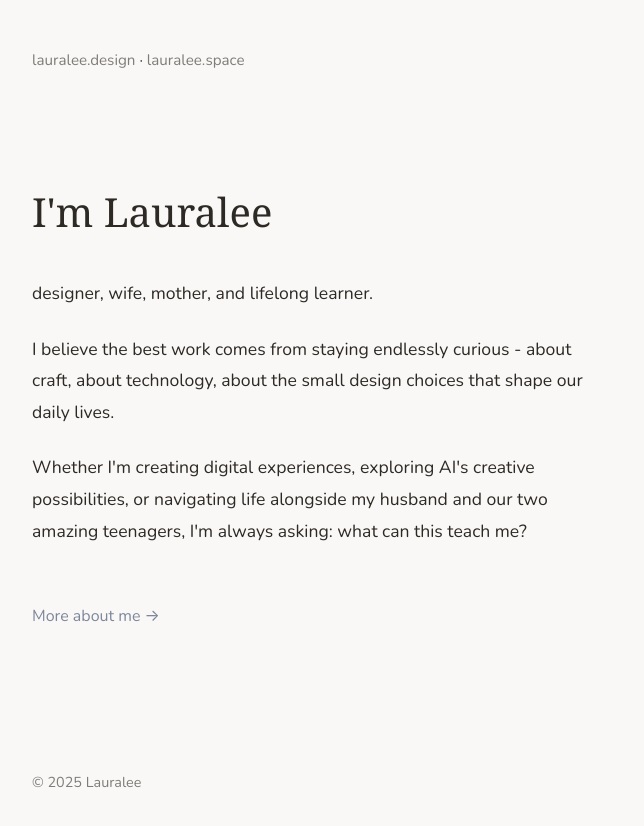
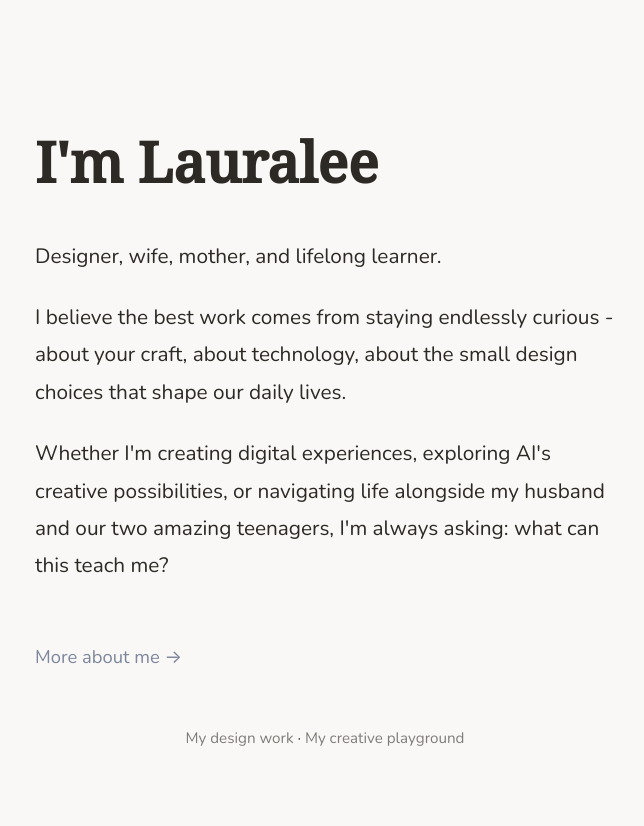
Before and after one commit to flores8/lauralee2025, a Next.js app: page / in a window 1280 px wide. Shown: the top 826 px of the page, without its empty margins (315-959 px from the left). After the commit the page ends 800 px from the top, so only its background shows below. Built offline with nearby package versions, Linux system fonts and the light colour scheme.

Commit message:
updated font weight and size and moved navigation into the footer

```diff
--- /dev/null
+++ b/app/components/InteractiveFooter.js
@@ -0,0 +1,47 @@
+'use client'
+
+import { useState, useEffect } from 'react'
+
+export default function InteractiveFooter() {
+  const [isVisible, setIsVisible] = useState(false)
+  const [hideTimer, setHideTimer] = useState(null)
+
+  useEffect(() => {
+    const showFooter = () => {
+      setIsVisible(true)
+
+      // Clear existing timer
+      if (hideTimer) {
+        clearTimeout(hideTimer)
+      }
+
+      // Set new timer to hide footer after 3 seconds of inactivity
+      const timer = setTimeout(() => {
+        setIsVisible(false)
+      }, 3000)
+
+      setHideTimer(timer)
+    }
+
+    // Show footer on mouse movement or scroll
+    window.addEventListener('mousemove', showFooter)
+    window.addEventListener('scroll', showFooter)
+
+    // Cleanup
+    return () => {
+      window.removeEventListener('mousemove', showFooter)
+      window.removeEventListener('scroll', showFooter)
+      if (hideTimer) {
+        clearTimeout(hideTimer)
+      }
+    }
+  }, [hideTimer])
+
+  return (
+    <footer className={isVisible ? 'visible' : ''}>
+      <a href="https://lauralee.design" target="_blank" rel="noopener noreferrer">My design work</a>
+      {' · '}
+      <a href="https://lauralee.space" target="_blank" rel="noopener noreferrer">My creative playground</a>
+    </footer>
+  )
+}
--- a/app/globals.css
+++ b/app/globals.css
@@ -11,7 +11,7 @@ html {
 
 body {
   font-family: 'Nunito', -apple-system, BlinkMacSystemFont, 'Segoe UI', sans-serif;
-  font-size: 18px;
+  font-size: 22px;
   line-height: 1.7;
   color: #2D2A26;
   background-color: #FAF8F6;
@@ -23,13 +23,13 @@ body {
 /* Typography */
 h1, h2, h3, h4, h5, h6 {
   font-family: 'Noto Serif', Georgia, serif;
-  font-weight: 400;
+  font-weight: 600;
   line-height: 1.3;
   color: #2D2A26;
 }
 
 h1 {
-  font-size: 2.5rem;
+  font-size: 3.5rem;
   margin-bottom: 1rem;
 }
 
@@ -59,27 +59,12 @@ a:hover {
   padding: 0 2rem;
 }
 
-/* Navigation */
-nav {
-  padding: 3rem 0;
-  font-family: 'Nunito', sans-serif;
-  font-size: 0.95rem;
-}
-
-nav a {
-  color: #2D2A26;
-  opacity: 0.6;
-  transition: opacity 0.2s ease;
-}
-
-nav a:hover {
-  opacity: 1;
-  color: #2D2A26;
-}
-
 /* Main Content */
 main {
-  min-height: calc(100vh - 200px);
+  min-height: 100vh;
+  display: flex;
+  align-items: center;
+  justify-content: center;
   padding: 4rem 0;
   animation: fadeIn 0.6s ease-out;
 }
@@ -94,14 +79,14 @@ main {
 }
 
 .intro p {
-  font-size: 1.1rem;
+  font-size: 1.3rem;
   line-height: 1.8;
 }
 
 .more-link {
   display: inline-block;
   margin-top: 2rem;
-  font-size: 1rem;
+  font-size: 1.15rem;
   opacity: 0.8;
   transition: opacity 0.2s ease;
 }
@@ -112,9 +97,35 @@ main {
 
 /* Footer */
 footer {
+  position: fixed;
+  bottom: 0;
+  left: 0;
+  right: 0;
+  text-align: center;
   padding: 3rem 0;
-  font-size: 0.9rem;
+  font-family: 'Nunito', sans-serif;
+  font-size: 0.95rem;
+  opacity: 0;
+  transform: translateY(10px);
+  transition: opacity 0.3s ease, transform 0.3s ease;
+  pointer-events: none;
+}
+
+footer.visible {
+  opacity: 1;
+  transform: translateY(0);
+  pointer-events: auto;
+}
+
+footer a {
+  color: #2D2A26;
   opacity: 0.6;
+  transition: opacity 0.2s ease;
+}
+
+footer a:hover {
+  opacity: 1;
+  color: #2D2A26;
 }
 
 /* Animations */
@@ -132,11 +143,11 @@ footer {
 /* Responsive */
 @media (max-width: 768px) {
   body {
-    font-size: 16px;
+    font-size: 20px;
   }
 
   h1 {
-    font-size: 2rem;
+    font-size: 2.5rem;
   }
 
   .container {
@@ -144,10 +155,15 @@ footer {
   }
 
   main {
-    padding: 2rem 0;
+    padding: 3rem 0;
+    min-height: 100vh;
   }
 
   .intro p {
-    font-size: 1rem;
+    font-size: 1.2rem;
+  }
+
+  .more-link {
+    font-size: 1.1rem;
   }
 }
--- a/app/layout.js
+++ b/app/layout.js
@@ -1,4 +1,5 @@
 import './globals.css'
+import InteractiveFooter from './components/InteractiveFooter'
 
 export const metadata = {
   title: 'Lauralee - Designer, Wife, Mother, Lifelong Learner',
@@ -9,6 +10,7 @@ export default function RootLayout({ children }) {
   return (
     <html lang="en">
       <head>
+        <link rel="icon" href="/icon.svg" type="image/svg+xml" />
         <link rel="preconnect" href="https://fonts.googleapis.com" />
         <link rel="preconnect" href="https://fonts.gstatic.com" crossOrigin="anonymous" />
         <link
@@ -18,17 +20,10 @@ export default function RootLayout({ children }) {
       </head>
       <body>
         <div className="container">
-          <nav>
-            <a href="https://lauralee.design" target="_blank" rel="noopener noreferrer">lauralee.design</a>
-            {' · '}
-            <a href="https://lauralee.space" target="_blank" rel="noopener noreferrer">lauralee.space</a>
-          </nav>
           <main>
             {children}
           </main>
-          <footer>
-            <p>© {new Date().getFullYear()} Lauralee</p>
-          </footer>
+          <InteractiveFooter />
         </div>
       </body>
     </html>
--- a/app/page.js
+++ b/app/page.js
@@ -5,10 +5,10 @@ export default function Home() {
     <div className="intro">
       <h1>I'm Lauralee</h1>
       <p>
-        designer, wife, mother, and lifelong learner.
+        Designer, wife, mother, and lifelong learner.
       </p>
       <p>
-        I believe the best work comes from staying endlessly curious - about craft,
+        I believe the best work comes from staying endlessly curious - about your craft,
         about technology, about the small design choices that shape our daily lives.
       </p>
       <p>
```
Also changed, not shown: app/icon.svg (added), 1 other file (tests, documents, lock files or other folders).
